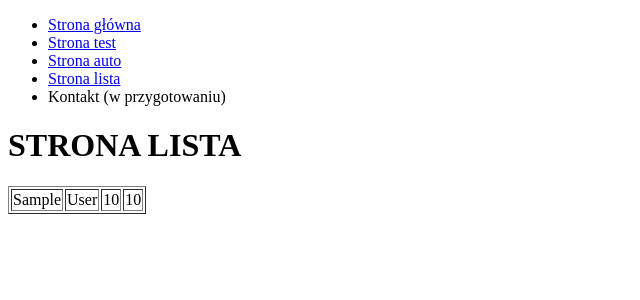
After one commit to dane-analizy/szkolenie_20231023-27, a Flask app: template templates/list_page.html in a window 1280 px wide. The commit adds this page. Shown: the top 300 px of the page, without its empty margins (0-640 px from the left). Run offline with Flask 3, Linux system fonts and the light colour scheme; the template is opened without the code that fills it: most values are stand-ins (such as "Sample title", 1, 10 or a date in 2020).

Commit message:
dzień piąty

```diff
--- a/aplikacja.py
+++ b/aplikacja.py
@@ -1,6 +1,7 @@
 # pip install Flask
 
 from flask import Flask, render_template
+from tools.file_op import get_file_content
 
 app = Flask(__name__)
 
@@ -32,6 +33,14 @@ def car_page():
 
 
 
+@app.route('/list')
+def list_page():
+    dane = get_file_content("dane.csv")
+    return render_template('car_page.html', users=dane)
+
+
+
+
 
 
 if __name__ == "__main__":
--- /dev/null
+++ b/templates/list_page.html
@@ -0,0 +1,24 @@
+<!DOCTYPE html>
+<html lang="en">
+<head>
+    <meta charset="UTF-8">
+    <title>Strona AUTO</title>
+</head>
+<body>
+{% include 'menu.html' %}
+
+<h1>STRONA LISTA</h1>
+<table border="1">
+
+    {% for user in users %}
+<tr>
+    <td>{{ user.first_name }}</td>
+    <td>{{ user.last_name }}</td>
+    <td>{{ user.weight }}</td>
+    <td>{{ user.height }}</td>
+</tr>
+    {% endfor %}
+</table>
+
+</body>
+</html>
--- a/templates/menu.html
+++ b/templates/menu.html
@@ -2,5 +2,6 @@
     <li><a href="/">Strona główna</a></li>
     <li><a href="/test">Strona test</a></li>
     <li><a href="/auto">Strona auto</a></li>
+    <li><a href="/list">Strona lista</a></li>
     <li>Kontakt (w przygotowaniu)</li>
 </ul>
```
